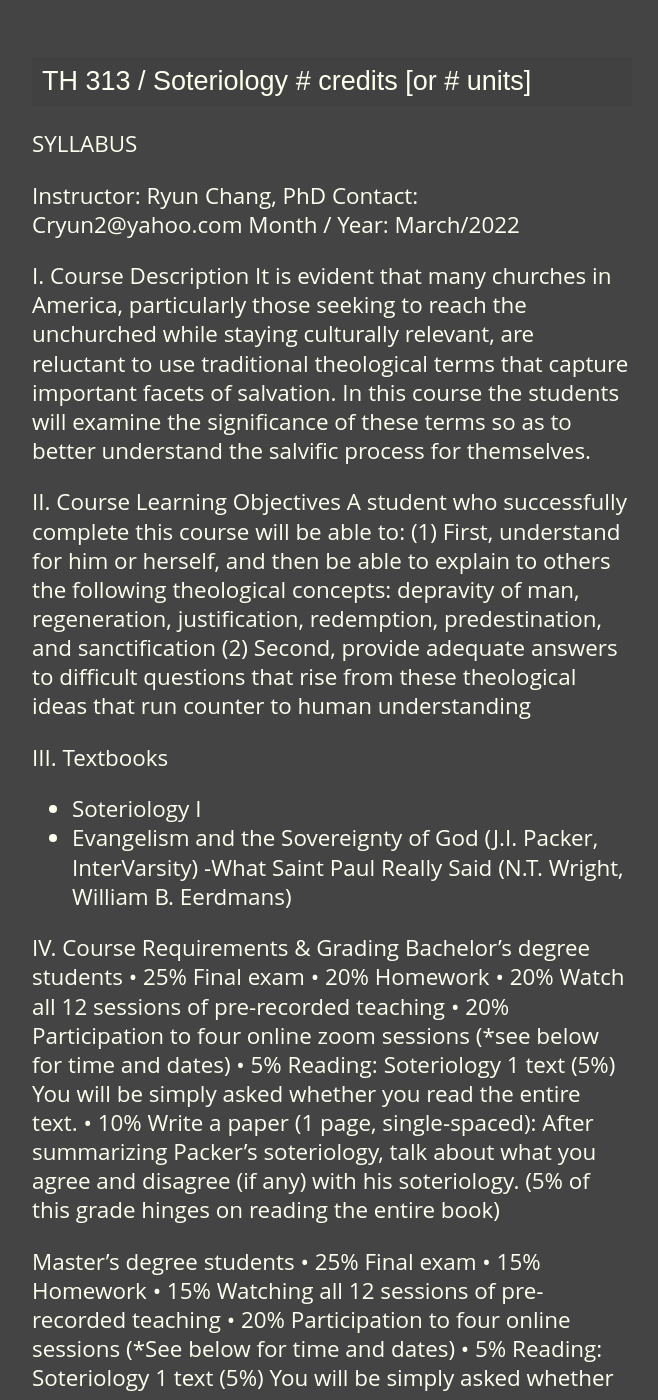
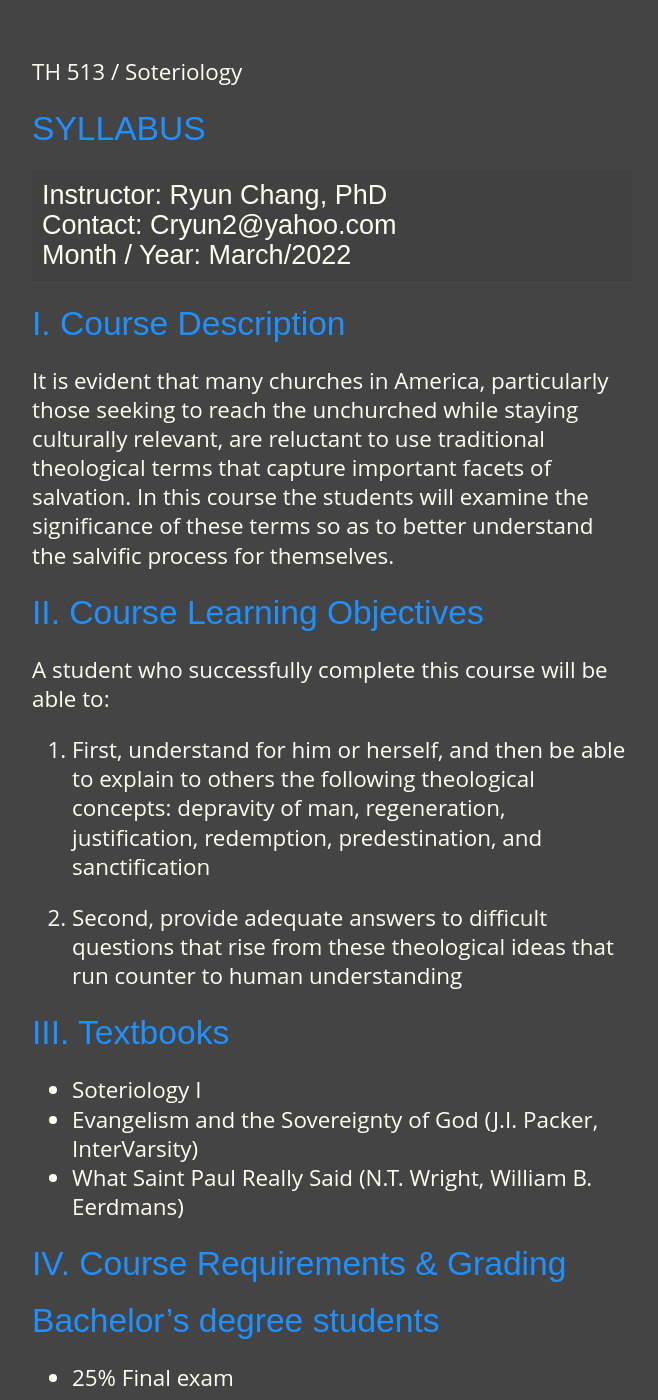
Before and after one commit to GospelTrust/kairos-th-513, a Jekyll site: the page built from docs/content/_week-01/syllabus.md, in a window 1280 px wide and 1400 px high, scrolled down 487 px. Shown: the whole window, without its empty margins (308-966 px from the left). Built offline with Jekyll 4.4.1, drawn with Linux system fonts in a browser that asks for light colours; some web fonts are replaced; some of the changed text lies outside the part shown.

Commit message:
doc: Syllabu s& chapter 1

````diff
--- a/docs/content/_week-01/syllabus.md
+++ b/docs/content/_week-01/syllabus.md
@@ -1,106 +1,150 @@
 ---
 layout: lesson
 ---
-    TH 313 / Soteriology
-# credits [or # units]
+TH 513 / Soteriology
 
-SYLLABUS
+# SYLLABUS
 
+```
 Instructor: Ryun Chang, PhD
 Contact: Cryun2@yahoo.com
 Month / Year: March/2022
+```
 
-I.  Course Description
- It is evident that many churches in America, particularly those seeking to reach the
-unchurched while staying culturally relevant, are reluctant to use traditional theological terms that capture important facets of salvation. In this course the students will examine the significance of these terms so as to better understand the salvific process for themselves.
+# I. Course Description
 
-II.  Course Learning Objectives
- A student who successfully complete this course will be able to:
-(1) First, understand for him or herself, and then be able to explain to others the
-following theological concepts: depravity of man, regeneration, justification,
- redemption, predestination, and sanctification
-(2) Second, provide adequate answers to difficult questions that rise from these
-  theological ideas that run counter to human understanding
+It is evident that many churches in America, particularly those seeking to reach the unchurched while staying culturally relevant, are reluctant to use traditional theological terms that capture important facets of salvation. In this course the students will examine the significance of these terms so as to better understand the salvific process for themselves.
 
-III.  Textbooks
+# II. Course Learning Objectives
+
+A student who successfully complete this course will be able to:
+
+1. First, understand for him or herself, and then be able to explain to others the following theological concepts: depravity of man, regeneration, justification, redemption, predestination, and sanctification
+
+2. Second, provide adequate answers to difficult questions that rise from these theological ideas that run counter to human understanding
+
+# III. Textbooks
 
 - Soteriology I
 - Evangelism and the Sovereignty of God (J.I. Packer, InterVarsity)
--What Saint Paul Really Said (N.T. Wright, William B. Eerdmans)
+- What Saint Paul Really Said (N.T. Wright, William B. Eerdmans)
 
-IV.  Course Requirements & Grading
- Bachelor’s degree students
-• 25% Final exam
-• 20% Homework
-• 20% Watch all 12 sessions of pre-recorded teaching
-• 20% Participation to four online zoom sessions (*see below for time and dates)
-• 5% Reading: Soteriology 1 text (5%)
- You will be simply asked whether you read the entire text.
-• 10% Write a paper (1 page, single-spaced): After summarizing Packer’s soteriology,
- talk about what you agree and disagree (if any) with his soteriology.
+# IV. Course Requirements & Grading
+
+## Bachelor’s degree students
+
+- 25% Final exam
+
+- 20% Homework
+
+- 20% Watch all 12 sessions of pre-recorded teaching
+
+- 20% Participation to four online zoom sessions (*see below for time and dates)
+
+- 5% Reading: Soteriology 1 text (5%)
+
+  You will be simply asked whether you read the entire text.
+
+- 10% Write a paper (1 page, single-spaced): After summarizing Packer’s soteriology, talk about what you agree and disagree (if any) with his soteriology.
+
+  (5% of this grade hinges on reading the entire book)
+
+## Master’s degree students
+
+- 25% Final exam
+
+- 15% Homework
+
+- 15% Watching all 12 sessions of pre-recorded teaching
+
+- 20% Participation to four online sessions (*See below for time and dates)
+
+- 5% Reading: Soteriology 1 text (5%)
+
+  You will be simply asked whether you read the book.
+
+- 20% Write 2 papers (each 1 page, single-spaced)
+  - First paper (10%): After summarizing Packer’s soteriology, talk about what you agree and disagree (if any) with his soteriology.
  (5% of this grade hinges on reading the entire book)
-
- Master’s degree students
-• 25% Final exam
-• 15% Homework
-• 15% Watching all 12 sessions of pre-recorded teaching
-• 20% Participation to four online sessions (*See below for time and dates)
-• 5% Reading: Soteriology 1 text (5%)
- You will be simply asked whether you read the book.
-• 20% Write 2 papers (each 1 page, single-spaced)
- -First paper (10%): After summarizing Packer’s soteriology,
- talk about what you agree and disagree (if any) with his soteriology.
- (5% of this grade hinges on reading the entire book)
- -Second paper (10%): After summarizing Wright’s understanding of the gospel and
+  - Second paper (10%): After summarizing Wright’s understanding of the gospel and
  justification, talk about what you agree and disagree (if any) with this thoughts.
  (5% of this grade hinges on reading the entire book)
 
 
-● Attendance: Students are expected to view all 12 sessions.  At the end of the course, you will be simply asked whether you viewed the entire sessions.
+### Attendance:
+
+Students are expected to view all 12 sessions. At the end of the course, you will be simply asked whether you viewed the entire sessions.
+
 Each missed session will lower the grade in proportion to the grade allotted to attendance.
 
-● Zoom meetings: Students are expected to join all four zoom sessions.
+### Zoom meetings:
+
+Students are expected to join all four zoom sessions.
+
 Each missed zoom meeting constitutes minus 25% of the grade allotted to four zoom sessions. Each person is given one excused absent. If you have to miss a session, then, first, be excused, second, view the recorded zoom session a later time (no penalty).
 
-● Penalty for Late Work:
+### Penalty for Late Work:
+
 When homework is turned in after the start of the class period: the grade goes down by 15%.
 1 day late, the grade goes down by 50%
 More than a day late, the student earns a “0”.
 
-● Penalty for Not Contributing One Entry to Online Discussion Following Each Session:
- First missed entry, the grade goes down by 50%
- Second missed entry, student earns a “0”.
+### Penalty for Not Contributing One Entry to Online Discussion Following Each Session:
 
-● Final Due Date for Homework:
- The homework is due at the start of the class period of the following session. For instance, the homework for chapter 1 is due at the beginning of second session.
+- First missed entry, the grade goes down by 50%
+- Second missed entry, student earns a “0”.
 
-● Penalty for Not Completing the Reading and Writing Assignments:
-For bachelors’ degree students: -15% of the total grade
-For the master’s degree students:-25% of the total grade
+### Final Due Date for Homework:
 
-● Date of the Final Exam:  ____________________.
+The homework is due at the start of the class period of the following session. For instance, the homework for chapter 1 is due at the beginning of second session.
 
+### Penalty for Not Completing the Reading and Writing Assignments:
 
-● The following is Kairos University's standard grading & grade point scale:
+- For bachelors’ degree students: -15% of the total grade
+- For the master’s degree students: -25% of the total grade
 
-•  A (95-100): 4.0    A- (90-94): 3.7
-• B+ (87-89): 3.3 B (83-86): 3.0 B- (80-82): 2.7
-• C+ (77-79): 2.3 C (73-76): 2.0 C- (70-72): 1.7
-• D+ (67-69): 1.3 D (63-66): 1.0 D- (60-62): 0.7
-• F: Fail: 0 I: Incomplete: 0 CR: Credit ("Pass")
+### Date of the Final Exam:
 
+    ____________________.
 
-V.  Projected Schedule & Assignments
- A. Attend four online sessions from 7-8:15 PM that are offered on the following dates:
- March 15, March 22, April 5, and April 12.*
- B. Complete homework found at the end of each chapter in the soteriology course text
-  and turn it on the designated date. The answers are expected to be substantial for
-  the master’s degree students.
- C. Participate in the online written discussion in response to discussion questions
-  provided by the instructor. Each student is required to provide at least one entry.
- D. Take and pass the final examination.
- E. Reading requirement
-  For the bachelor’s degree students: Soteriology I and
-  Evangelism and the Sovereignty of God
-  For the master’s degree student: Evangelism and the Sovereignty of God,
-  Soteriology text, What Saint Paul Really Said
+### The following is Kairos University's standard grading & grade point scale:
+
+Gr | Score | GPA |
+--- | --- | ---
+A | 95-100 | 4.0
+A- | 90-94 | 3.7
+B+ | 87-89 | 3.3
+B | 83-86) | 3.0
+B- | 80-82 | 2.7
+C+ | 77-79 | 2.3
+C | 73-76 | 2.0
+C- | 70-72 | 1.7
+D+ | 67-69 | 1.3
+D | 63-66 | 1.0
+D- | 60-62 | 0.7
+F | Fail | 0
+I | Incomplete | 0
+CR | Credit ("Pass")
+
+# V. Projected Schedule & Assignments
+
+- Attend four online sessions from 7-8:15 PM that are offered on the following dates:
+
+  March 15, March 22, April 5, and April 12.*
+
+- Complete homework found at the end of each chapter in the soteriology course text and turn it on the designated date.
+
+  The answers are expected to be substantial for the master’s degree students.
+
+- Participate in the online written discussion in response to discussion questions provided by the instructor.
+
+  Each student is required to provide at least one entry.
+
+- Take and pass the final examination.
+
+- Reading requirement
+
+  For the bachelor’s degree students: _Soteriology I and Evangelism and the Sovereignty of God_
+
+  For the master’s degree student:
+  _Evangelism and the Sovereignty of God, Soteriology_ text, _What Saint Paul Really Said_
````
Also changed, not shown: docs/content/_week-01/session-01.md (+134 -141 lines).
